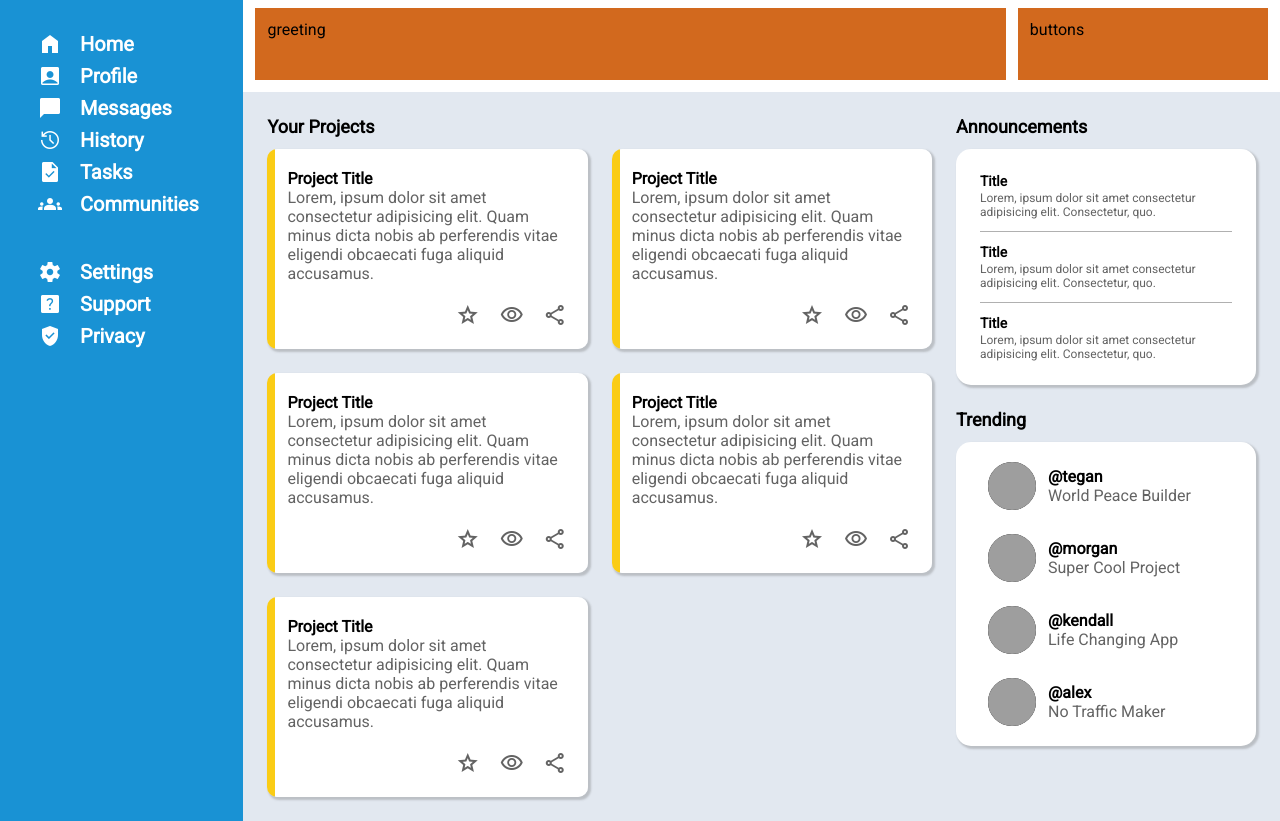
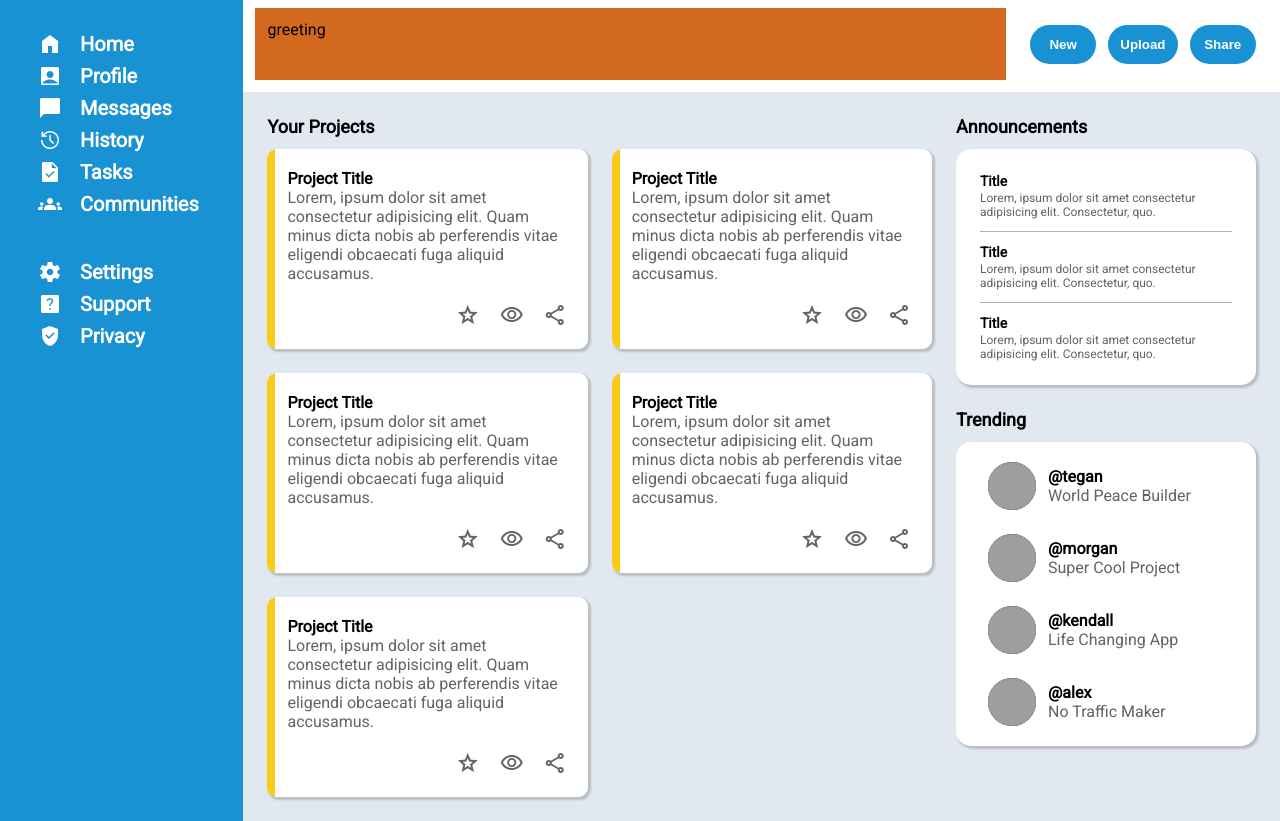
Before and after one commit to abarnes1/admin-dashboard, a plain HTML site: page index.html in a window 1280 px wide. Shown: the part 88-909 px from the top of the page. Drawn offline with nearby package versions, Linux system fonts and the light colour scheme; grey boxes are pictures that could not be loaded.

Commit message:
add header button styling

```diff
--- a/index.html
+++ b/index.html
@@ -45,7 +45,11 @@
       </div>
       <div class="header-notifications">notifications</div>
       <div class="header-greeting">greeting</div>
-      <div class="header-buttons">buttons</div>
+      <div class="header-buttons">
+        <button>New</button>
+        <button>Upload</button>
+        <button>Share</button>
+      </div>
     </div>
 
     <div class="content">
--- a/styles.css
+++ b/styles.css
@@ -22,7 +22,11 @@ input[type="text"] {
 }
 
 button {
-  background-color: lightblue;
+  background-color: rgb(25, 146, 212);
+  color: white;
+  font-weight: bold;
+  border-radius: 20px;
+  border: none;
 }
 
 input[type="text"]:focus {
@@ -112,10 +116,13 @@ input[type="text"]:focus {
   grid-template-columns: 3fr 1fr;
   grid-template-rows: 1fr 1fr;
   gap: 12px;
+
+  box-shadow: 2px 2px 2px 1px rgba(99, 99, 99, 0.3);
 }
 
 .header * {
   padding: 12px;
+
 }
 
 .header-search {
@@ -142,7 +149,12 @@ input[type="text"]:focus {
 .header-buttons {
   grid-column: 2 / 3;
   grid-row: 2 / 3;
-  background-color: chocolate;
+  height: min-content;
+  display: grid;
+  grid-template-columns: repeat(3, 1fr);
+  grid-auto-flow: row;
+  gap: 12px;
+  align-self: center;
 }
 
 .content {
```
